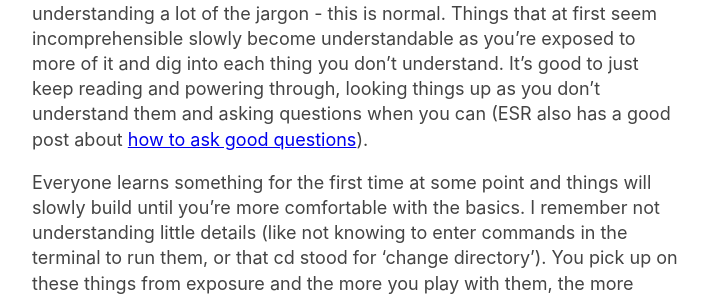
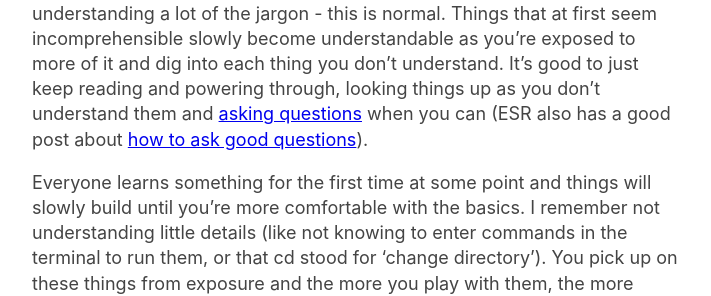
Before and after one commit to zalberico/zalberico.github.io, a Jekyll site: the page built from _posts/2020-04-19-how-to-become-a-hacker.markdown, in a window 1280 px wide and 900 px high, scrolled down 888 px. Shown: the part 283-579 px from the top of the window, without its empty margins (283-994 px from the left). Built offline with Jekyll 4.4.1, drawn with Linux system fonts in a browser that asks for light colours; part of the change alters nothing that is shown; some of the changed text lies outside the part shown.

```diff
--- a/_posts/2020-04-19-how-to-become-a-hacker.markdown
+++ b/_posts/2020-04-19-how-to-become-a-hacker.markdown
@@ -14,7 +14,7 @@ Growing up in the suburbs of Buffalo, NY can be pretty isolating - and while I w
 Sixteen years later, I thought it'd be fun to write my own version of How to Become a Hacker to supplement ESR's original: something I would have liked to have read myself at thirteen that focuses on some other aspects I would have found helpful too. A lot of posts about programming and related topics are rallying cries, trying to persuade you to adopt a specific programming language, framework, operating system, or specific way of doing things. This post does less of that and while I make some suggestions, it's a more tempered view. Its goal is to fill the niche of what I think I would have liked to have read after ESR's original post (so you should read that one first).
 
 #### There's a lot to learn.
-In the beginning I remember reading articles and books, but not understanding a lot of the jargon - this is normal. Things that at first seem incomprehensible slowly become understandable as you're exposed to more of it and dig into each thing you don't understand. It's good to just keep reading and powering through, looking things up as you don't understand them and asking questions when you can (ESR also has a good post about [how to ask good questions][How To Ask Questions The Smart Way]).
+In the beginning I remember reading articles and books, but not understanding a lot of the jargon - this is normal. Things that at first seem incomprehensible slowly become understandable as you're exposed to more of it and dig into each thing you don't understand. It's good to just keep reading and powering through, looking things up as you don't understand them and [asking questions][Asking Questions] when you can (ESR also has a good post about [how to ask good questions][How To Ask Questions The Smart Way]).
 
 Everyone learns something for the first time at some point and things will slowly build until you're more comfortable with the basics. I remember not understanding little details (like not knowing to enter commands in the terminal to run them, or that cd stood for 'change directory'). You pick up on these things from exposure and the more you play with them, the more you're exposed to and the more experience you'll accumulate. If you're lucky enough to live in an area that has a community of people interested in software you'll be able to learn faster.
 
@@ -110,3 +110,4 @@ I remember ESR responding to some email I sent about getting an iPod to work in
 [Phoenix Project]: https://www.amazon.com/dp/1942788290
 [PG]: http://paulgraham.com/articles.html
 [ESR]: https://en.wikipedia.org/wiki/Eric_S._Raymond
+[Asking Questions]: https://zalberico.com/essay/2017/02/21/asking-questions.html
```
